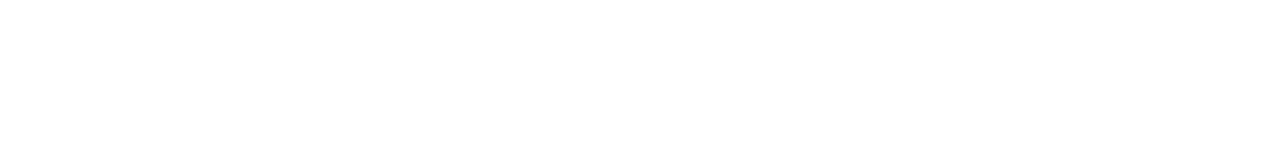
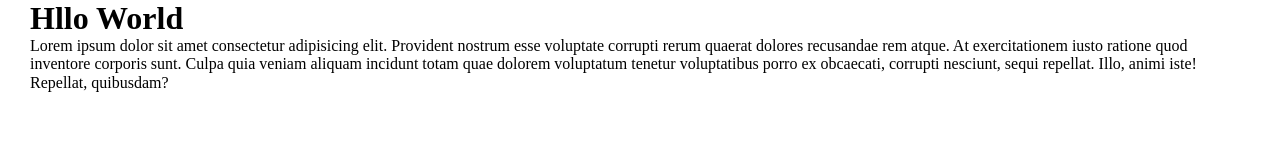
Before and after one commit to fayzullokhonweb/Coffeeroasters, a plain HTML site: page index.html in a window 1280 px wide. Drawn offline with Linux system fonts and the light colour scheme.

Commit message:
new added file

```diff
--- a/index.html
+++ b/index.html
@@ -14,7 +14,19 @@
     <!-- HEADER END -->
 
     <!-- MAIN START -->
-    <main class="main"></main>
+    <main class="main">
+      <div class="container">
+        <h1>Hllo World</h1>
+        <p>
+          Lorem ipsum dolor sit amet consectetur adipisicing elit. Provident
+          nostrum esse voluptate corrupti rerum quaerat dolores recusandae rem
+          atque. At exercitationem iusto ratione quod inventore corporis sunt.
+          Culpa quia veniam aliquam incidunt totam quae dolorem voluptatum
+          tenetur voluptatibus porro ex obcaecati, corrupti nesciunt, sequi
+          repellat. Illo, animi iste! Repellat, quibusdam?
+        </p>
+      </div>
+    </main>
     <!-- MAIN END -->
 
     <!-- FOOTER START -->
```
